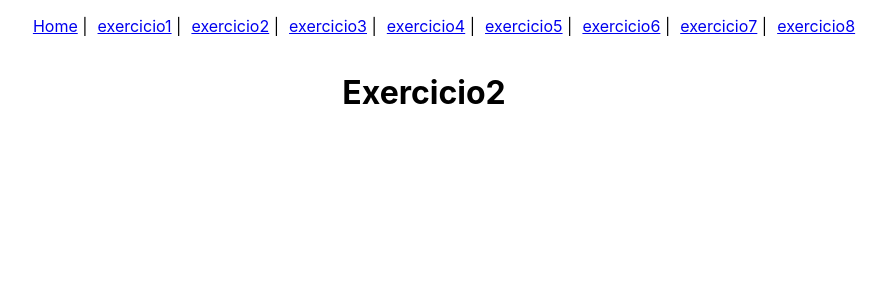
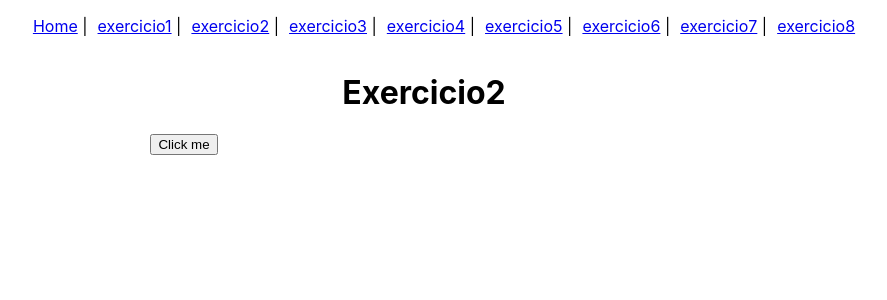
Before and after one commit to andradeviniicius/reactExercises, a React (Vite) app: page /exercicio2 in a window 1280 px wide. Shown: the top 300 px of the page, without its empty margins (216-1103 px from the left). Built offline with nearby package versions, Linux system fonts and the light colour scheme.

Commit message:
2° challenge complete

```diff
--- a/src/components/exercicio2/index.jsx
+++ b/src/components/exercicio2/index.jsx
@@ -1,5 +1,26 @@
 function Exercicio2() {
-	return <h1 className='title'>Exercicio2</h1>
+
+
+	function clickHandler() {
+    	alert("Clicked!");
+  	}
+
+  return (
+    <>
+      <h1 className="title">Exercicio2</h1>
+      <div
+        style={{
+          display: "flex",
+          alignItems: "start",
+          justifyContent: "center",
+          width: "100vh",
+          height: "100vh",
+        }}
+      >
+        <button onClick={clickHandler} >Click me</button>
+      </div>
+    </>
+  );
 }
 
-export default Exercicio2
+export default Exercicio2;
```
